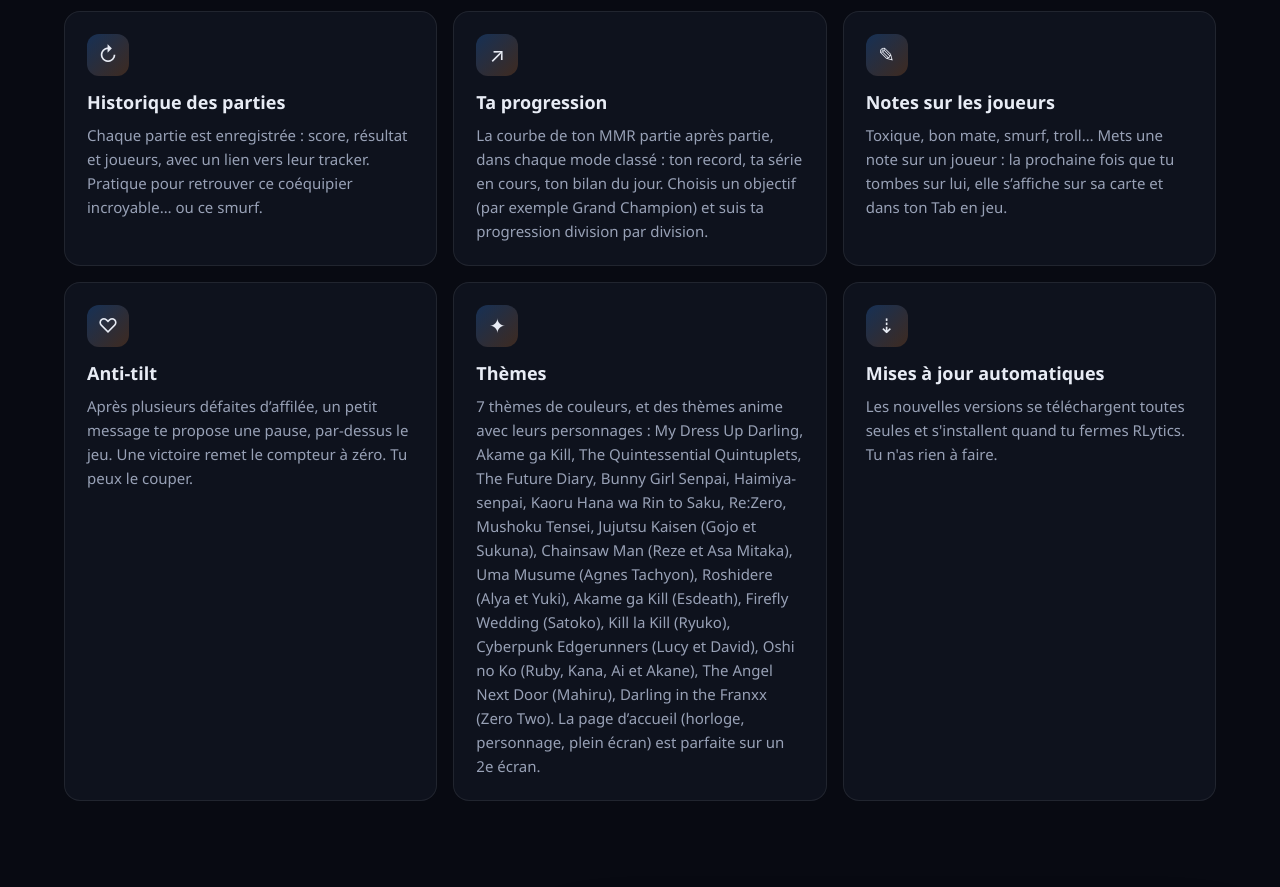
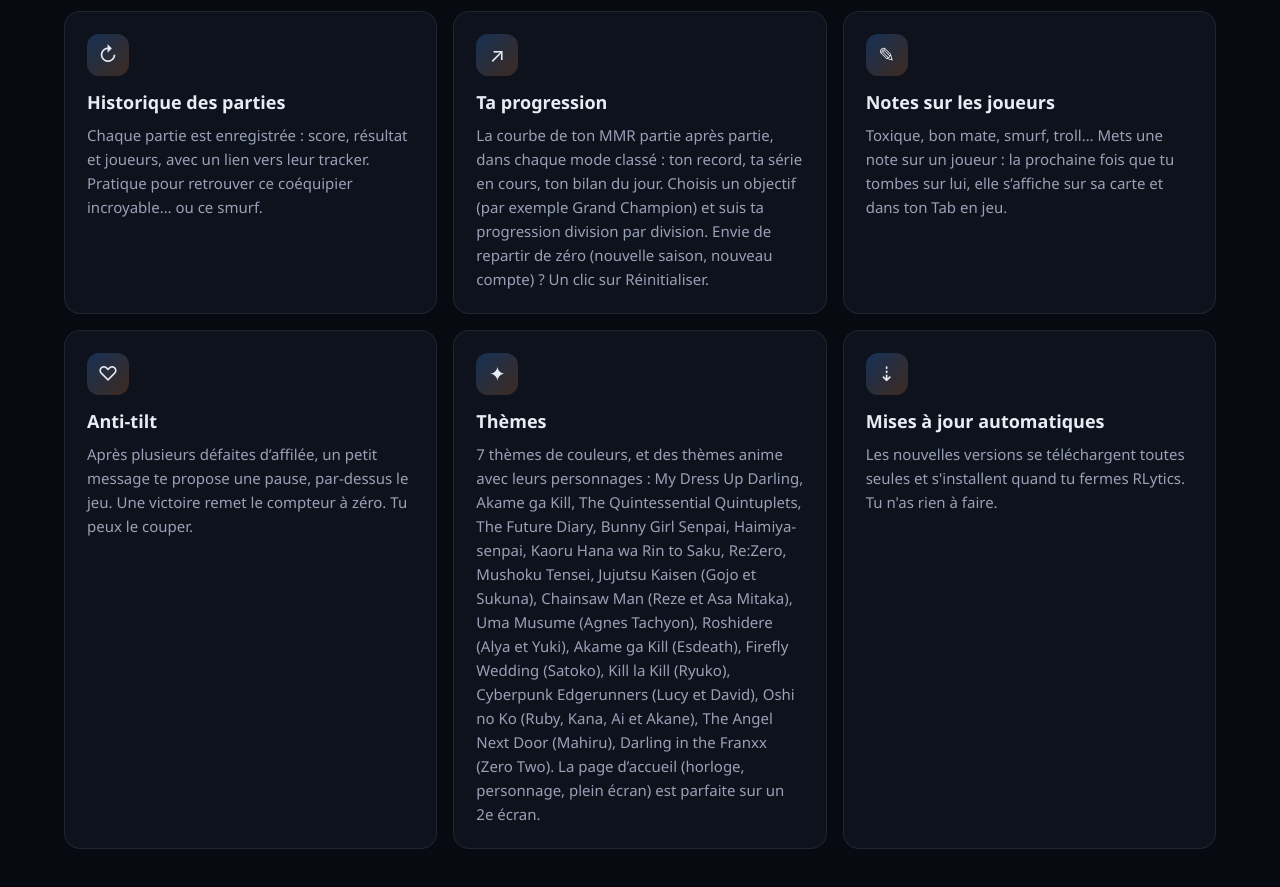
Before and after one commit to ayusecour-stack/rlytics, a plain HTML site: page docs/index.html in a window 1280 px wide. Shown: the part 1380-2267 px from the top of the page. Drawn offline with Linux system fonts and the light colour scheme; no server answers.

Commit message:
Site : bouton Réinitialiser de la page Progression (1.9.1)
Co-Authored-By: Claude Opus 5.5 <noreply@anthropic.com>

```diff
--- a/docs/index.html
+++ b/docs/index.html
@@ -87,7 +87,7 @@
         <article class="feat">
           <div class="ico">↗</div>
           <h3>Ta progression</h3>
-          <p>La courbe de ton MMR partie après partie, dans chaque mode classé : ton record, ta série en cours, ton bilan du jour. Choisis un objectif (par exemple Grand Champion) et suis ta progression division par division.</p>
+          <p>La courbe de ton MMR partie après partie, dans chaque mode classé : ton record, ta série en cours, ton bilan du jour. Choisis un objectif (par exemple Grand Champion) et suis ta progression division par division. Envie de repartir de zéro (nouvelle saison, nouveau compte) ? Un clic sur Réinitialiser.</p>
         </article>
         <article class="feat">
           <div class="ico">✎</div>
```
Also changed, not shown: docs/en/index.html (+1 -1 lines).
